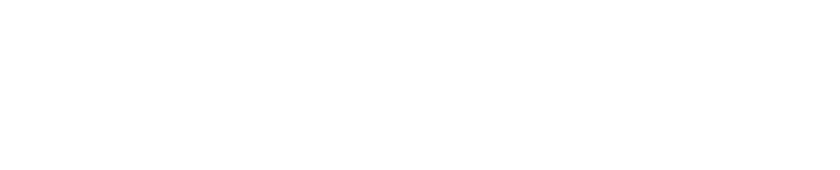
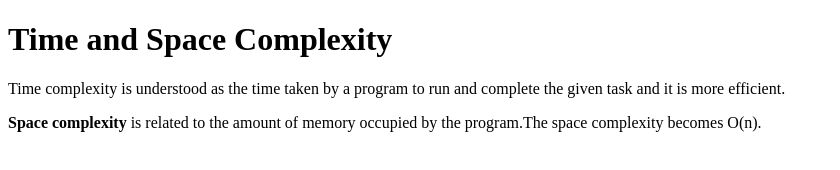
Before and after one commit to acciojob/time-and-space-complexity-jaswanthchowdary99, a website: page main.html in a window 1280 px wide. Shown: the whole page, without its empty margins (0-840 px from the left). Drawn offline with Linux system fonts and the light colour scheme.

Commit message:
created a submission

```diff
--- a/main.html
+++ b/main.html
@@ -10,7 +10,11 @@
 	<!-- the entire body must be written by student -->
     <script type="text/javascript" src="./script.js">
 </script>
-
+	<div>
+		<h1> Time and Space Complexity</h1>
+		<p>Time complexity is understood as the time taken by a program to run and complete the given task and it is more efficient.</p>
+		<p><b>Space complexity</b> is related to the amount of memory occupied by the program.The space complexity becomes O(n).</p>
+	</div>
 </body>
 
 </html>
```
